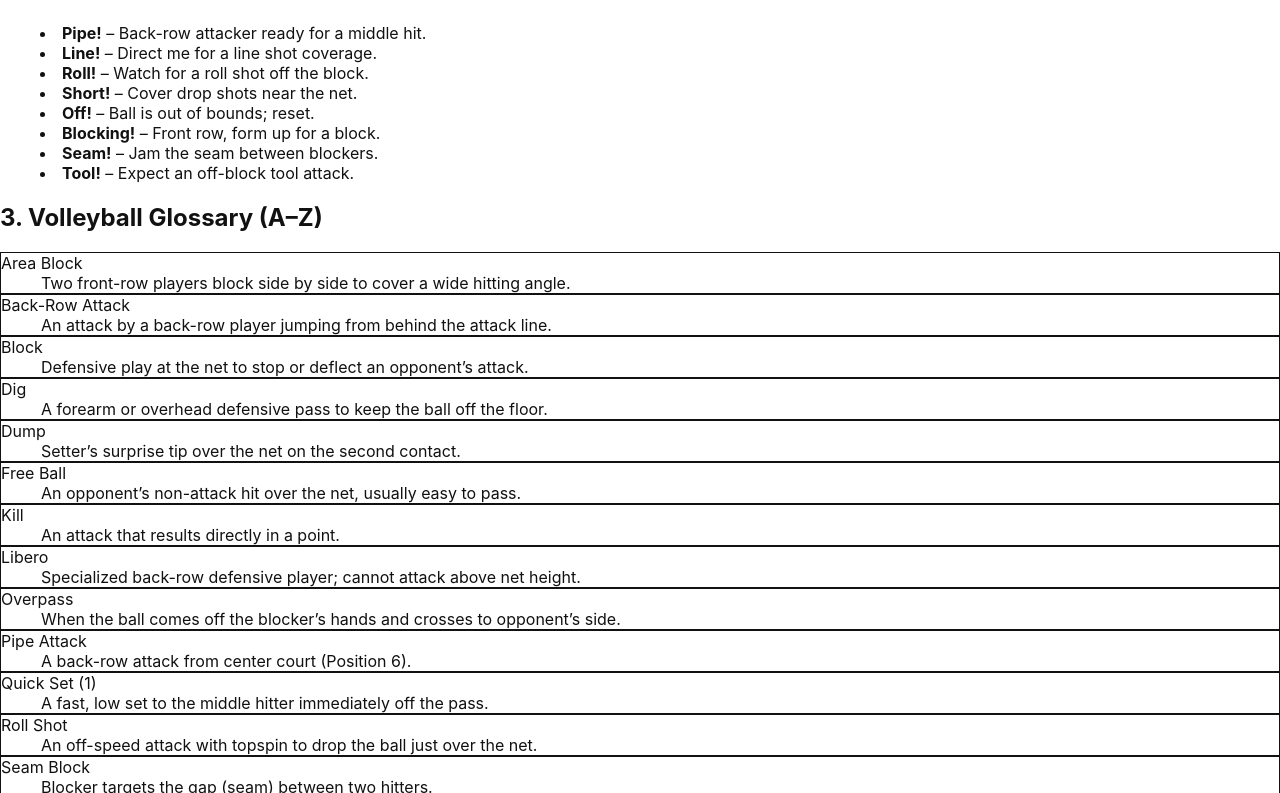
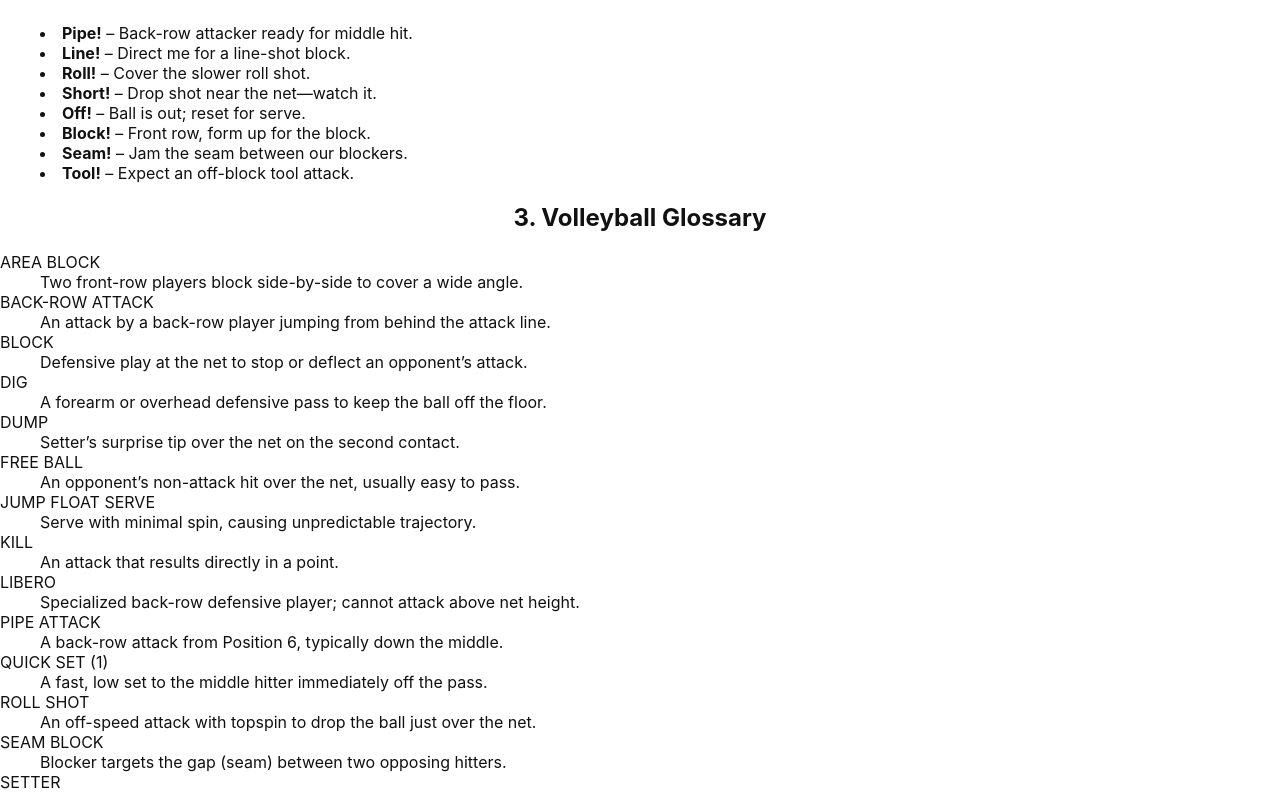
Before and after one commit to blueweriy/volleyball-ai-website, a React (Vite) app: page /callouts in a window 1280 px wide. Shown: the part 507-1300 px from the top of the page. Built offline with nearby package versions, Linux system fonts and the light colour scheme.

Commit message:
Update Callouts.jsx

```diff
--- a/src/pages/Callouts.jsx
+++ b/src/pages/Callouts.jsx
@@ -7,7 +7,7 @@ export default function Callouts() {
       {/* Smooth scrolling */}
       <style>{`html { scroll-behavior: smooth; }`}</style>
 
-      <h1 className="text-4xl font-bold mb-8">Court Call-Outs & Glossary</h1>
+      <h1 className="text-4xl font-bold mb-8 text-center">Court Call-Outs & Glossary</h1>
 
       {/* Table of Contents */}
       <nav className="mb-8 border-b pb-4">
@@ -36,19 +36,19 @@ export default function Callouts() {
         <h2 className="text-3xl font-semibold mb-4">1. Basic Call-Outs</h2>
         <ul className="list-disc list-inside space-y-3 leading-relaxed">
           <li>
-            <strong>Mine!</strong> – I’ve got this ball, don’t dive.
+            <strong>Mine!</strong> – I’ve got this ball; don’t dive.
           </li>
           <li>
-            <strong>Yours!</strong> – I defer to you; please take it.
+            <strong>Yours!</strong> – Please take it—I’m clear.
           </li>
           <li>
             <strong>Up!</strong> – I’m under it and ready to set.
           </li>
           <li>
-            <strong>Ball!</strong> – Heads-up: loose ball on the floor.
+            <strong>Ball!</strong> – Watch out: loose ball near you.
           </li>
           <li>
-            <strong>Switch!</strong> – Rotate coverage; adjust positions.
+            <strong>Switch!</strong> – Rotate coverage—shift your position.
           </li>
           <li>
             <strong>Late!</strong> – I’ll be late getting there.
@@ -61,25 +61,25 @@ export default function Callouts() {
         <h2 className="text-3xl font-semibold mb-4">2. Advanced Call-Outs</h2>
         <ul className="list-disc list-inside space-y-3 leading-relaxed">
           <li>
-            <strong>Pipe!</strong> – Back-row attacker ready for a middle hit.
+            <strong>Pipe!</strong> – Back-row attacker ready for middle hit.
           </li>
           <li>
-            <strong>Line!</strong> – Direct me for a line shot coverage.
+            <strong>Line!</strong> – Direct me for a line-shot block.
           </li>
           <li>
-            <strong>Roll!</strong> – Watch for a roll shot off the block.
+            <strong>Roll!</strong> – Cover the slower roll shot.
           </li>
           <li>
-            <strong>Short!</strong> – Cover drop shots near the net.
+            <strong>Short!</strong> – Drop shot near the net—watch it.
           </li>
           <li>
-            <strong>Off!</strong> – Ball is out of bounds; reset.
+            <strong>Off!</strong> – Ball is out; reset for serve.
           </li>
           <li>
-            <strong>Blocking!</strong> – Front row, form up for a block.
+            <strong>Block!</strong> – Front row, form up for the block.
           </li>
           <li>
-            <strong>Seam!</strong> – Jam the seam between blockers.
+            <strong>Seam!</strong> – Jam the seam between our blockers.
           </li>
           <li>
             <strong>Tool!</strong> – Expect an off-block tool attack.
@@ -88,35 +88,37 @@ export default function Callouts() {
       </section>
 
       {/* 3. Glossary */}
-      <section id="glossary">
-        <h2 className="text-3xl font-semibold mb-6">3. Volleyball Glossary (A–Z)</h2>
-        <div className="grid grid-cols-1 sm:grid-cols-2 gap-6">
+      <section id="glossary" className="mb-8">
+        <h2 className="text-3xl font-semibold mb-6 text-center">3. Volleyball Glossary</h2>
+        <div className="grid grid-cols-1 sm:grid-cols-2 lg:grid-cols-3 gap-6">
           {[
-            ["Area Block", "Two front-row players block side by side to cover a wide hitting angle."],
+            ["Area Block", "Two front-row players block side-by-side to cover a wide angle."],
             ["Back-Row Attack", "An attack by a back-row player jumping from behind the attack line."],
             ["Block", "Defensive play at the net to stop or deflect an opponent’s attack."],
             ["Dig", "A forearm or overhead defensive pass to keep the ball off the floor."],
             ["Dump", "Setter’s surprise tip over the net on the second contact."],
             ["Free Ball", "An opponent’s non-attack hit over the net, usually easy to pass."],
+            ["Jump Float Serve", "Serve with minimal spin, causing unpredictable trajectory."],
             ["Kill", "An attack that results directly in a point."],
             ["Libero", "Specialized back-row defensive player; cannot attack above net height."],
-            ["Overpass", "When the ball comes off the blocker’s hands and crosses to opponent’s side."],
-            ["Pipe Attack", "A back-row attack from center court (Position 6)."],
+            ["Pipe Attack", "A back-row attack from Position 6, typically down the middle."],
             ["Quick Set (1)", "A fast, low set to the middle hitter immediately off the pass."],
             ["Roll Shot", "An off-speed attack with topspin to drop the ball just over the net."],
-            ["Seam Block", "Blocker targets the gap (seam) between two hitters."],
+            ["Seam Block", "Blocker targets the gap (seam) between two opposing hitters."],
             ["Setter", "Player who orchestrates offense by setting the ball for attackers."],
-            ["Slide", "One-footed attack by a middle blocker moving along the net."],
-            ["Stuff Block", "A block that deflects the ball straight down for a point."],
-            ["Tool", "Attack directed off the blocker’s hands out of bounds."],
-            ["Underhand Serve", "Serve executed with an underhand swing."],
+            ["Slide", "One-footed attack by a middle blocker moving laterally along the net."],
+            ["Stuff Block", "A block that deflects the ball straight down for an immediate point."],
+            ["Tool", "Attack directed off the blocker’s hands out of bounds on opponent’s side."],
+            ["Toss-Serve", "Underhand serve where ball is tossed slightly before contact."],
+            ["Three-Hit Train", "Quick succession of bump/set/spike within one play."],
+            ["Wipe", "Off-speed hit off the blocker’s hands to redirect the ball."],
           ].map(([term, desc]) => (
             <div
               key={term}
-              className="border border-gray-200 rounded-lg p-4 hover:shadow-lg transition"
+              className="bg-gray-50 rounded-lg p-5 hover:shadow-md transition-shadow"
             >
-              <dt className="font-semibold text-lg">{term}</dt>
-              <dd className="mt-1 text-gray-700">{desc}</dd>
+              <dt className="font-bold text-lg text-indigo-600 uppercase">{term}</dt>
+              <dd className="mt-2 text-gray-700 leading-relaxed">{desc}</dd>
             </div>
           ))}
         </div>
```
